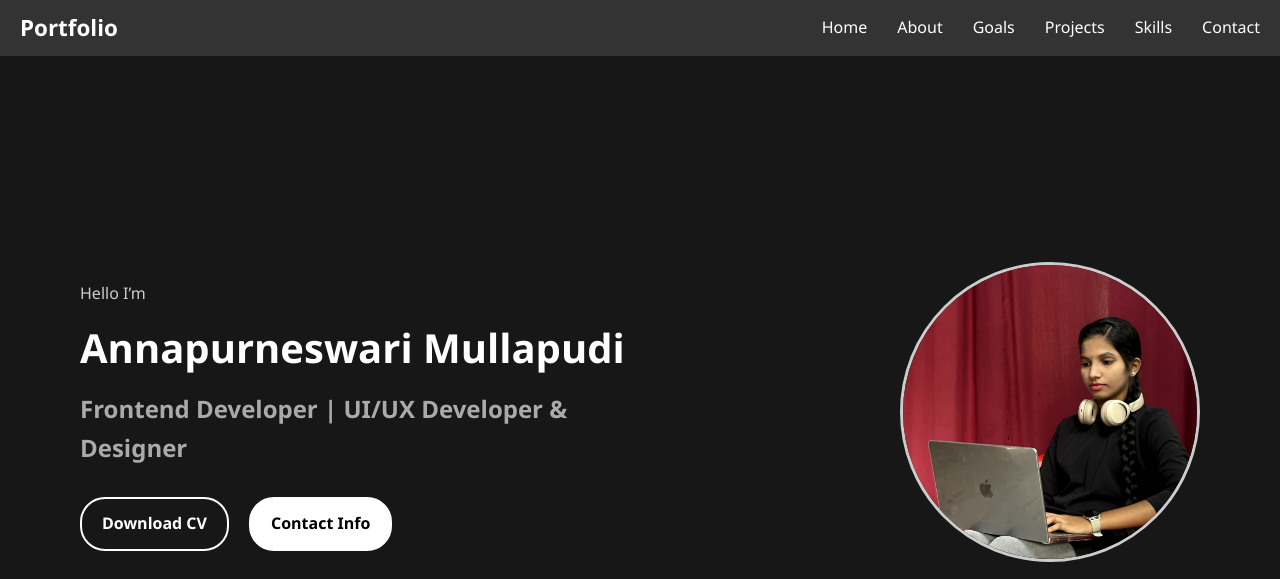
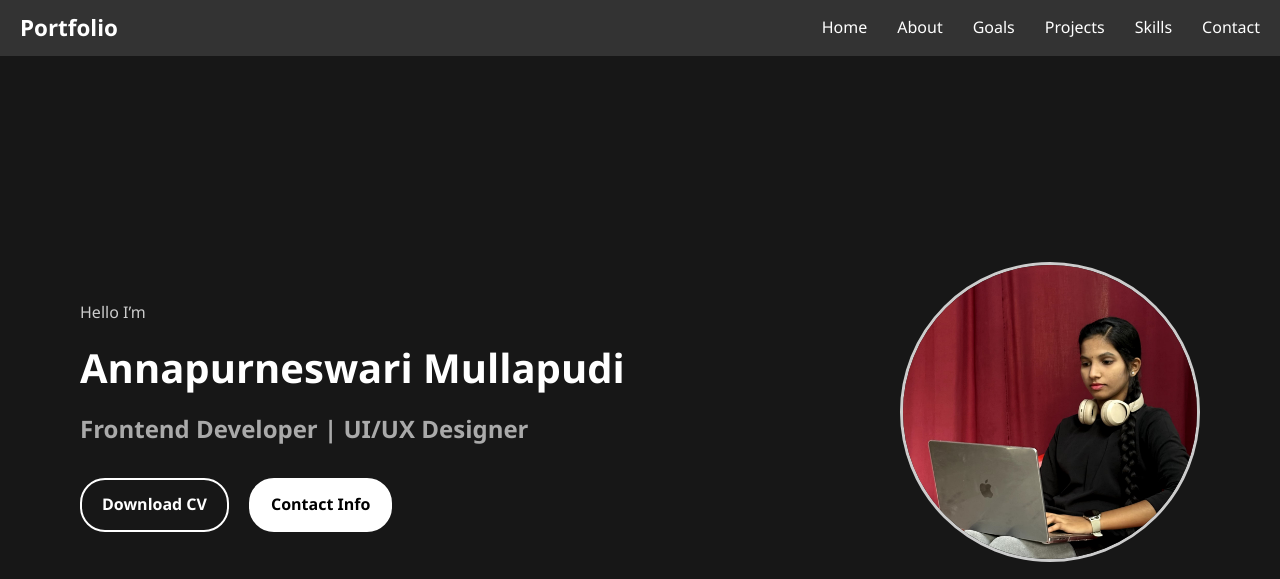
Before and after one commit to Annapurneswari-Mullapudi/my-portfolio, a plain HTML site: page index.html in a window 1280 px wide. Shown: the top 579 px of the page. Drawn offline with Linux system fonts and the light colour scheme.

Commit message:
modified job title

```diff
--- a/index.html
+++ b/index.html
@@ -39,7 +39,7 @@
     <div class="home-text">
       <p>Hello I’m</p>
       <h1>Annapurneswari Mullapudi</h1>
-      <h2>Frontend Developer | UI/UX Developer & Designer</h2>
+      <h2>Frontend Developer | UI/UX Designer</h2>
       <div class="buttons">
         <a href="images/Annapurneswari-Mullapudi-CV.pdf" download class="btn-outline">Download CV</a>
         <a href="#contact" class="btn-fill">Contact Info</a>
```
